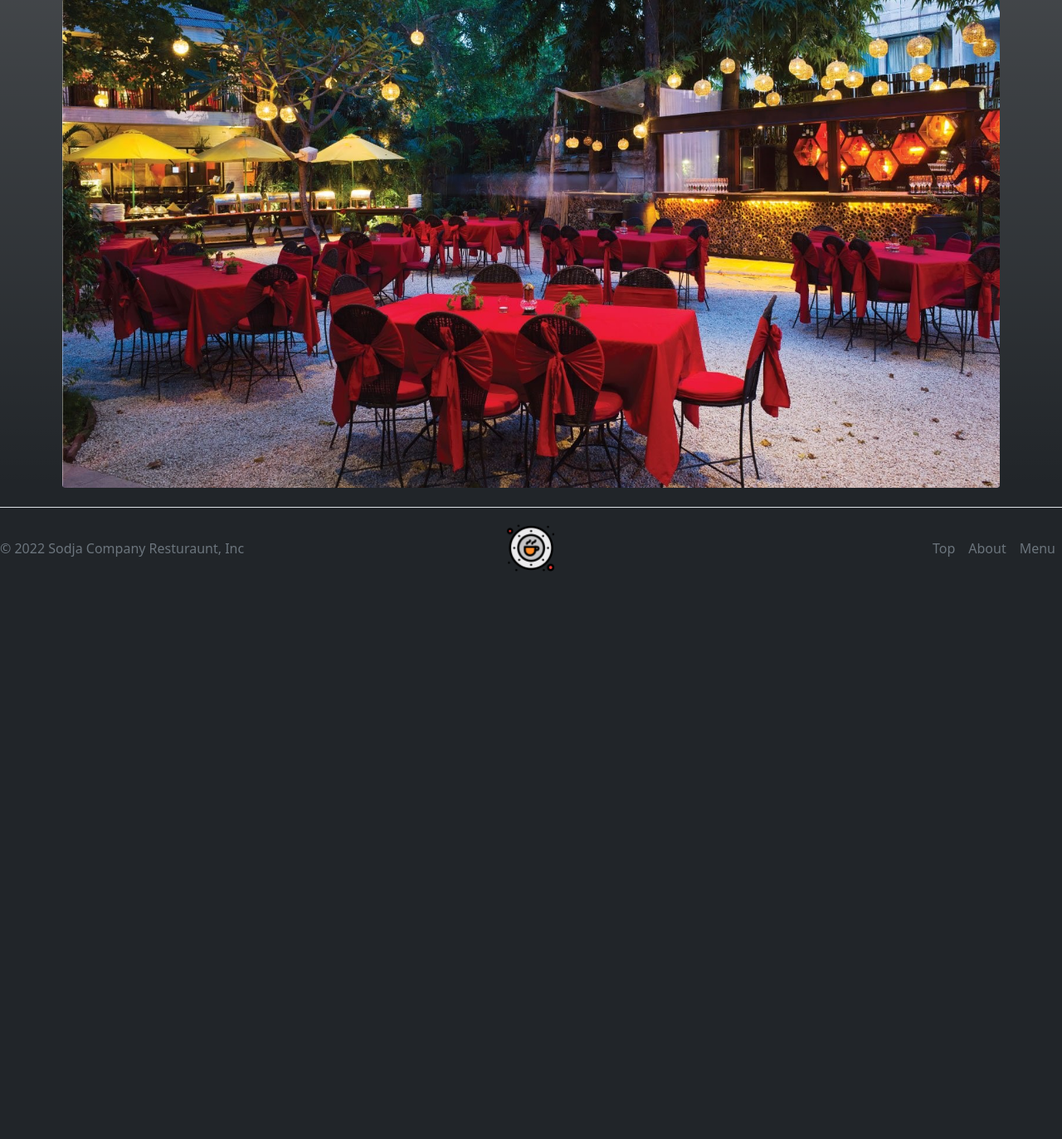
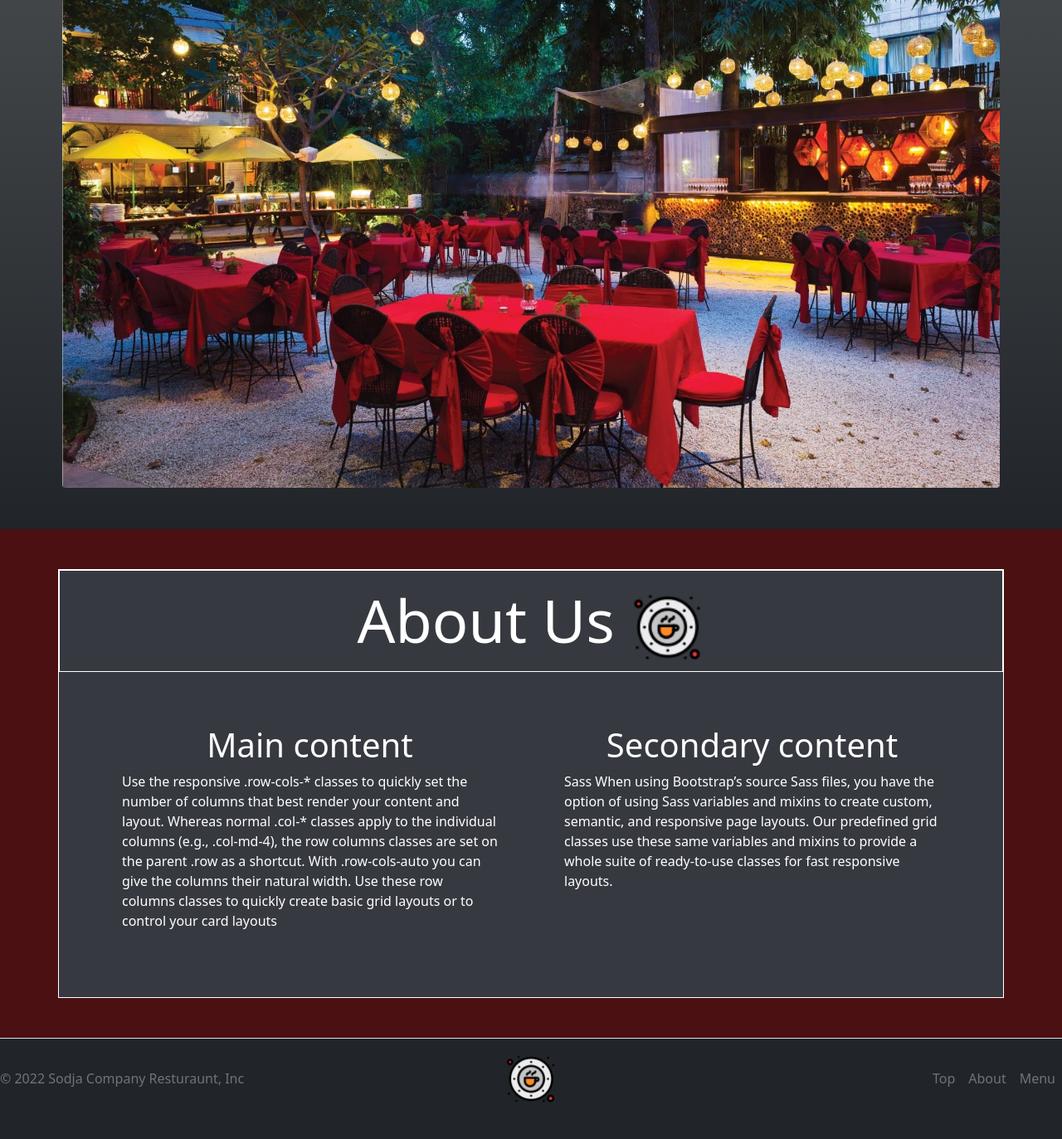
Before and after one commit to Arminas19/project4, a Django app: page / in a window 1280 px wide. Shown: the part 67-1440 px from the top of the page at 83% size. Before the commit the page ends 756 px from the top, so only its background shows below. Run offline with Django 3.2, Linux system fonts and the light colour scheme; some libraries are stand-ins or nearby versions.

Commit message:
started on my about section off my base.html template

```diff
--- a/static/css/style.css
+++ b/static/css/style.css
@@ -1,5 +1,5 @@
 body{
-background-color: #212529;
+    background-color: #212529;
     min-height: 100vh;
     display: flex;
     flex-direction: column;
@@ -11,5 +11,5 @@ background-color: #212529;
     padding-left: 20px;
 }
 #resturanunt-image{
-width:90%;
+width: 90%;
 }
--- a/templates/base.html
+++ b/templates/base.html
@@ -15,7 +15,6 @@
 </head>
 
 <body>
-    <header>
     <nav class="navbar navbar-expand-lg navbar-dark bg-dark sticky-top opacity-75">
         <div class="container-fluid">
             <a class="navbar-brand mb-0 h1" href="#">Sodja Resturaunt
@@ -40,19 +39,66 @@
             </div>
         </div>
     </nav>
+
     <div class="container-fluid bg-dark bg-gradient">
-            <div id="resturanunt-image-container container-fluid">
+        <div id="resturanunt-image-container">
             <img src="{% static 'assets/edit3.jpg' %}" class="img-fluid rounded mx-auto d-block" alt="Resturaunt"
                 id="resturanunt-image">
         </div>
+        <hr>
+        <hr>
     </div>
-    </header>
-    {% block content %}
-    {% endblock %}
-        <footer class="d-flex flex-wrap justify-content-between align-items-center py-3 my-4 border-top bg-dark mt-auto" id="footer">
+
+    <div class="container-fluid" style="background-color: rgba(105, 2, 2, 0.589);">
+        <div class="container mb-5 mt-5" style="border: 1px solid #fff; background-color: rgb(55, 57, 65);">
+            <div class="row" style="border: 1px solid #fff;">
+                <div class="col-12 pt-3">
+                    <h1 class="text-center display-2" style="color: #fff;"> About Us <img
+                            src="{% static 'assets/icon.png' %}" alt="" width="90" height="90"></h1>
+                </div>
+            </div>
+            <div class="row p-5 g-5">
+                <div class="col-sm-6">
+                    <div class="p-3">
+                        <h1 class="text-center" style="color: #fff;">Main content</h1>
+                        <p style="color: #fff;"> Use the responsive .row-cols-* classes to quickly set the number of
+                            columns that best render your
+                            content and layout. Whereas normal .col-* classes apply to the individual columns (e.g.,
+                            .col-md-4),
+                            the
+                            row columns classes are set on the parent .row as a shortcut. With .row-cols-auto you can
+                            give the
+                            columns their natural width.
+
+                            Use these row columns classes to quickly create basic grid layouts or to control your card
+                            layouts
+
+                        </p>
+                    </div>
+                </div>
+
+                <div class="col-sm-6">
+                    <div class="p-3">
+                        <h1 class="text-center" style="color: #fff;">Secondary content</h1>
+                        <p style="color: #fff;"> Sass
+                            When using Bootstrap’s source Sass files, you have the option of using Sass variables and
+                            mixins to
+                            create custom, semantic, and responsive page layouts. Our predefined grid classes use these
+                            same
+                            variables and mixins to provide a whole suite of ready-to-use classes for fast responsive
+                            layouts.
+                        </p>
+                    </div>
+                </div>
+            </div>
+        </div>
+    </div>
+    <footer class="d-flex flex-wrap justify-content-between align-items-center py-3 my-4 border-top bg-dark mt-auto"
+        id="footer">
         <p class="col-md-4 mb-0 text-muted">&copy; 2022 Sodja Company Resturaunt, Inc</p>
 
-          <a href="/" class="col-md-4 d-flex align-items-center justify-content-center mb-3 mb-md-0 me-md-auto link-dark text-decoration-none">
+        <a href="/"
+            class="col-md-4 d-flex align-items-center justify-content-center mb-3 mb-md-0 me-md-auto link-dark text-decoration-none">
             <img src="{% static 'assets/icon.png' %}" alt="" width="65" height="65">
         </a>
 
```
Lines whose indentation alone changed are shown as unchanged.
